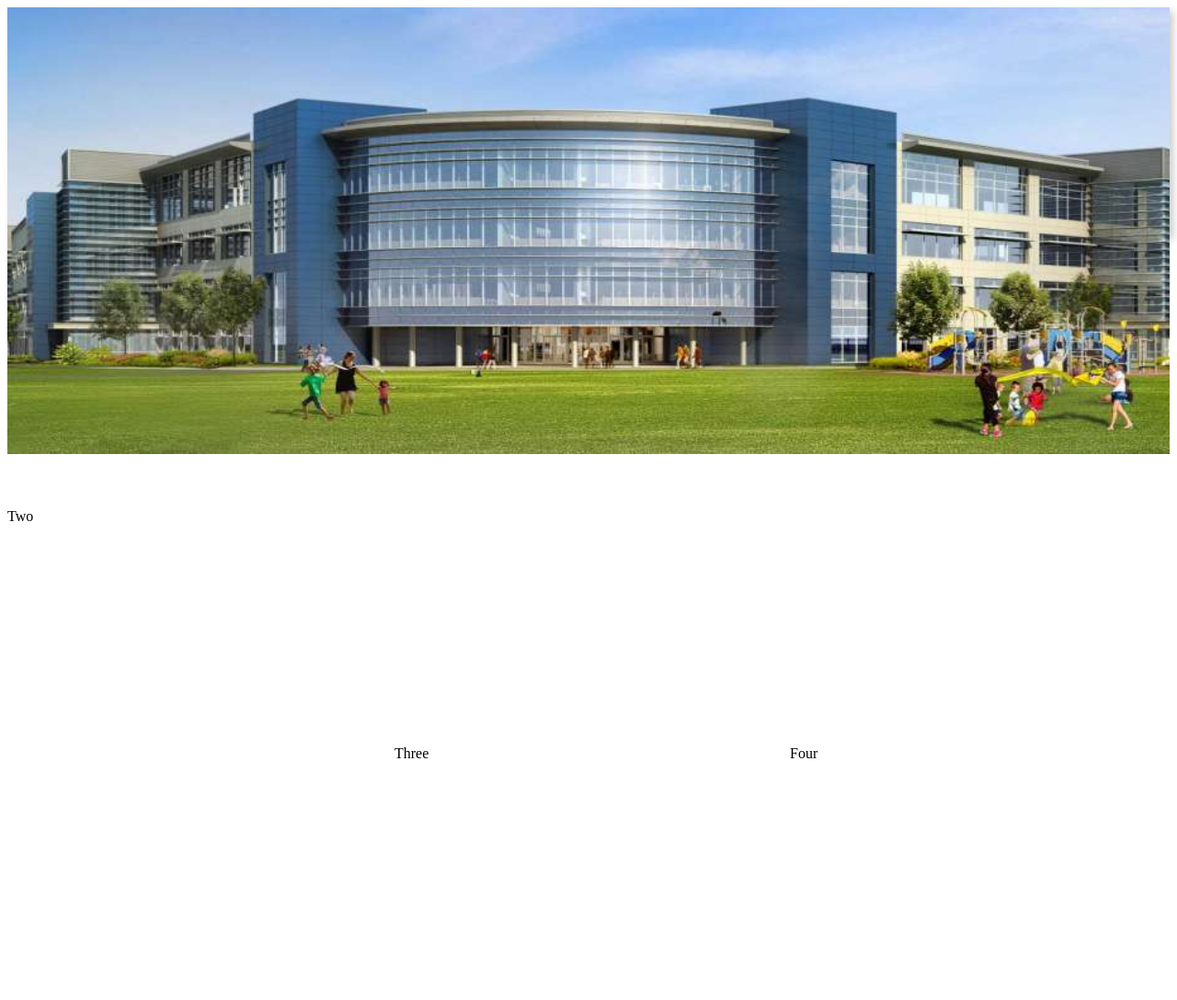
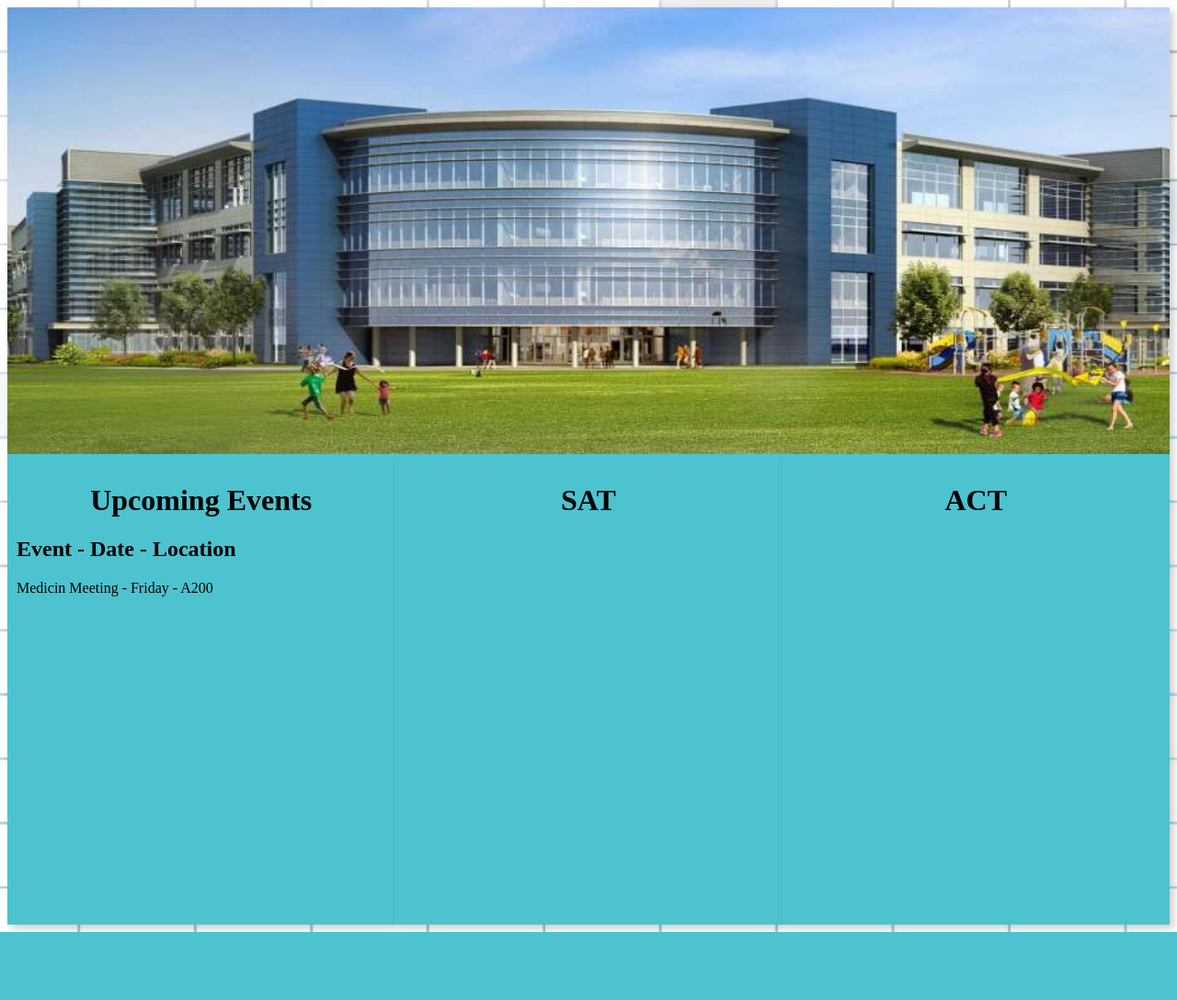
Before and after one commit to markorenic/ia, a PHP site: page /php/welcome.php in a window 1280 px wide. Shown: the whole page at 92% size. After the commit the page ends 1014 px from the top, so only its background shows below. Run offline with PHP 8.4, Linux system fonts and the light colour scheme; some libraries are stand-ins or nearby versions; some web fonts are replaced.

Commit message:
useless changes but everything works idk

```diff
--- a/php/welcome.php
+++ b/php/welcome.php
@@ -3,24 +3,39 @@
     <script src="http://ajax.googleapis.com/ajax/libs/jquery/1.8.3/jquery.min.js"></script>
     <script src="resources/slideshow/responsiveslides.min.js"></script>
     <script>
-      $(function() {
-        $(".rslides").responsiveSlides({
-      auto: true,             // Boolean: Animate automatically, true or false
-      speed: 500,            // Integer: Speed of the transition, in milliseconds
-      timeout: 4000,          // Integer: Time between slide transitions, in milliseconds
-    })});
+    $(function() {
+       $(".rslides").responsiveSlides({
+         auto: true,             // Boolean: Animate automatically, true or false
+         speed: 500,            // Integer: Speed of the transition, in milliseconds
+         timeout: 4000,          // Integer: Time between slide transitions, in milliseconds
+       })
+     });
     </script>
 </header>
 <div class="welcome-container parallax">
   <div class="one shadow">
     <ul class="rslides">
-      <li><img src="resources/slideshow1.jpg" alt="image1" class="image"></li>
-      <li><img src="resources/slideshow2.jpg" alt="image2" class="image"></li>
+      <li><img src="resources/slideshow1.jpg" alt="image1" class="image" id="slideshow1"></li>
+      <li><img src="resources/slideshow2.jpg" alt="image2" class="image" id="slideshow2"></li>
     </ul>
   </div>
-  <div class="two">Two</div>
-  <div class="three">Three</div>
-  <div class="four">Four</div>
+  <div class="two shadow">
+    <div class="box">
+      <h1>Upcoming Events</h1>
+      <h2> Event - Date - Location</h2>
+      <p> Medicin Meeting - Friday - A200 </p>
+    </div>
+  </div>
+  <div class="three shadow">
+    <div class="box">
+      <h1>SAT</h1>
+    </div>
+  </div>
+  <div class="four shadow">
+  <div class="box">
+      <h1>ACT</h1>
+    </div>
+  </div>
 </div>
 
 <script>
@@ -60,3 +75,6 @@ if('ontouchstart' in window){
   });
 }
 </script>
+
+<style>
+</style>
--- a/style/welcomestyle.css
+++ b/style/welcomestyle.css
@@ -1,25 +1,29 @@
 
 .welcome-container {
     display: grid;
-    grid-template-columns: 3;
-    grid-gap: 10px;
-    grid-auto-rows: 45% 50%;
+    grid-template-columns: 33.33% 33.33% 33.33%;
+    grid-auto-rows: 38vw 40vw;
   }
+
+.box{
+  padding: 10px;
+}
+
 .one {
   grid-column: 1 / 4;
   background-color: aqua;
 }
 .two {
   grid-column: 1;
-    grid-row: 3;
+  grid-row: 2;
 }
 .three {
   grid-column: 2;
-    grid-row: 4;
+  grid-row: 2;
 }
 .four {
   grid-column: 3;
-    grid-row: 4;
+  grid-row: 2;
 }
 
 @font-face {
@@ -30,6 +34,26 @@
 .shadow{
     background-color: #4DC3CF;
     box-shadow: 4px 4px 8px 0 rgba(0, 0, 0, 0.2) !important;
+}
+
+h1{
+  font-family: SourceSansPro;
+  text-align: center;
+}
+
+h2{
+  font-family: SourceSansPro;
+  align-content: center;
+}
+
+p{
+  font-family: SourceSansPro;
+  align-content: center;
+}
+
+html{
+  font-family: SourceSansPro;
+  background-image: url(resources/tiles.png)
 }
 
 /*Slideshow */
```
Also changed, not shown: style/footerstyle.css (+0 -10 lines), resources/tiles.png (added). Lines whose indentation alone changed are shown as unchanged.
